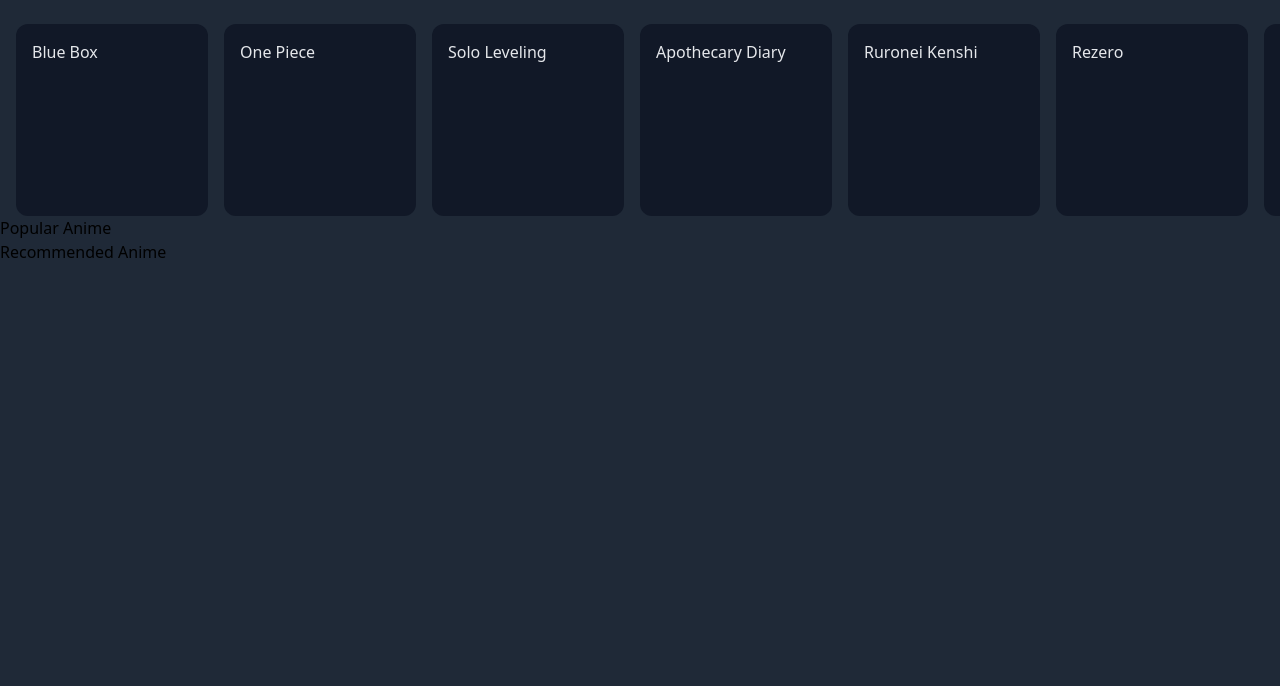
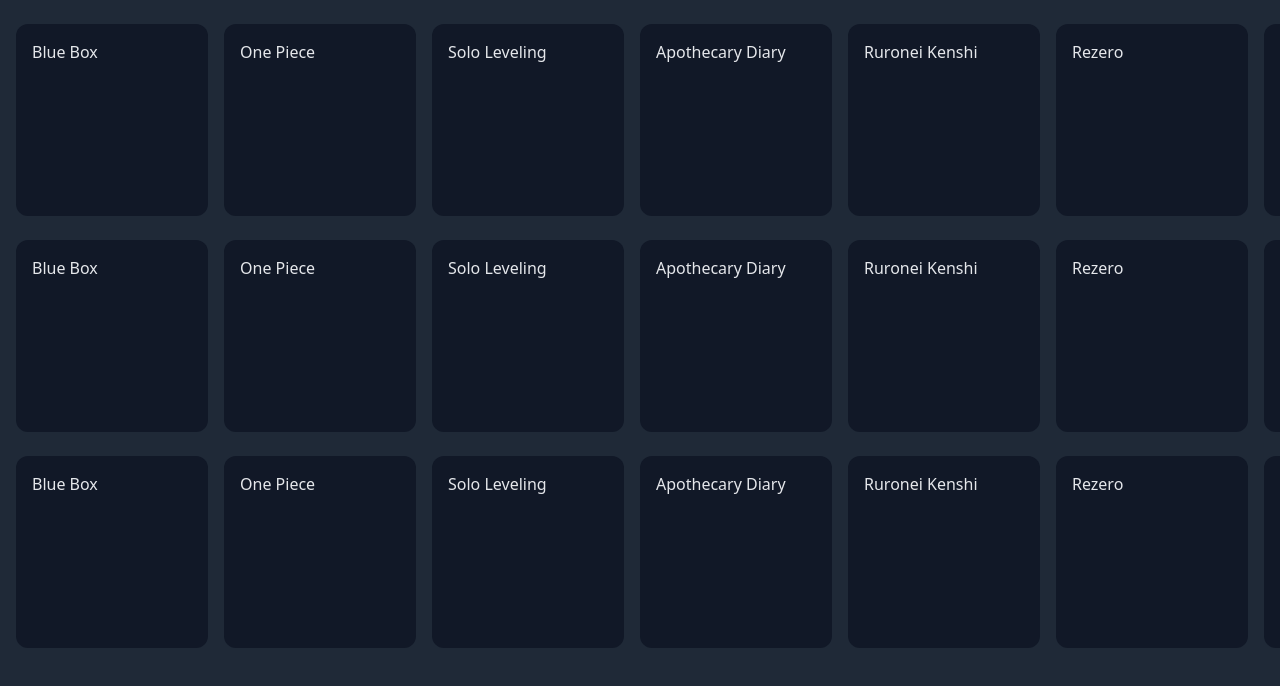
Before and after one commit to anefreeinity-org/MAL-clone, a React (Vite) app: page / in a window 1280 px wide. Shown: the top 686 px of the page. Built offline with nearby package versions, Linux system fonts and the light colour scheme.

Commit message:
updated popular and recommended anime pages

```diff
--- a/index.html
+++ b/index.html
@@ -4,7 +4,7 @@
     <meta charset="UTF-8" />
     <link rel="icon" type="image/svg+xml" href="/vite.svg" />
     <meta name="viewport" content="width=device-width, initial-scale=1.0" />
-    <title>Vite + React</title>
+    <title>Mal Clone UI</title>
   </head>
   <body style="background-color: #1f2937">
     <div id="root"></div>
--- a/src/pages/dashboard.jsx
+++ b/src/pages/dashboard.jsx
@@ -4,7 +4,7 @@
 
 export const DashBoard = () => {
   return (
-    <div className="bg-gray-800 w-screen h-screen py-6">
+    <div className="bg-gray-800 w-screen h-screen py-6 flex flex-col gap-6">
       <SeasonalAnime />
       <PopularAnime />
       <RecommendedAnime />
--- a/src/pages/populor-anime.jsx
+++ b/src/pages/populor-anime.jsx
@@ -1,7 +1,25 @@
 export const PopularAnime = () => {
+  const seasonalAnime = [
+    "Blue Box",
+    "One Piece",
+    "Solo Leveling",
+    "Apothecary Diary",
+    "Ruronei Kenshi",
+    "Rezero",
+    "Dr Stone",
+    "Sakamoto Days",
+  ];
+
   return (
-    <>
-      <div>Popular Anime</div>
-    </>
+    <div className="text-gray-200 px-4 flex gap-4 justify-self-start overflow-x-auto whitespace-nowrap max-w-full scrollbar-hide">
+      {seasonalAnime.map((anime, index) => (
+        <div
+          key={index}
+          className="w-48 h-48 bg-gray-900 rounded-xl p-4 flex-shrink-0"
+        >
+          {anime}
+        </div>
+      ))}
+    </div>
   );
 };
--- a/src/pages/recommended-anime.jsx
+++ b/src/pages/recommended-anime.jsx
@@ -1,7 +1,25 @@
 export const RecommendedAnime = () => {
+  const seasonalAnime = [
+    "Blue Box",
+    "One Piece",
+    "Solo Leveling",
+    "Apothecary Diary",
+    "Ruronei Kenshi",
+    "Rezero",
+    "Dr Stone",
+    "Sakamoto Days",
+  ];
+
   return (
-    <>
-      <div>Recommended Anime</div>
-    </>
+    <div className="text-gray-200 px-4 flex gap-4 justify-self-start overflow-x-auto whitespace-nowrap max-w-full scrollbar-hide">
+      {seasonalAnime.map((anime, index) => (
+        <div
+          key={index}
+          className="w-48 h-48 bg-gray-900 rounded-xl p-4 flex-shrink-0"
+        >
+          {anime}
+        </div>
+      ))}
+    </div>
   );
 };
--- a/src/pages/seasonal-anime.jsx
+++ b/src/pages/seasonal-anime.jsx
@@ -9,6 +9,7 @@
     "Dr Stone",
     "Sakamoto Days",
   ];
+
   return (
     <div className="text-gray-200 px-4 flex gap-4 justify-self-start overflow-x-auto whitespace-nowrap max-w-full scrollbar-hide">
       {seasonalAnime.map((anime, index) => (
```
Also changed, not shown: package.json (line endings or trailing spaces).
